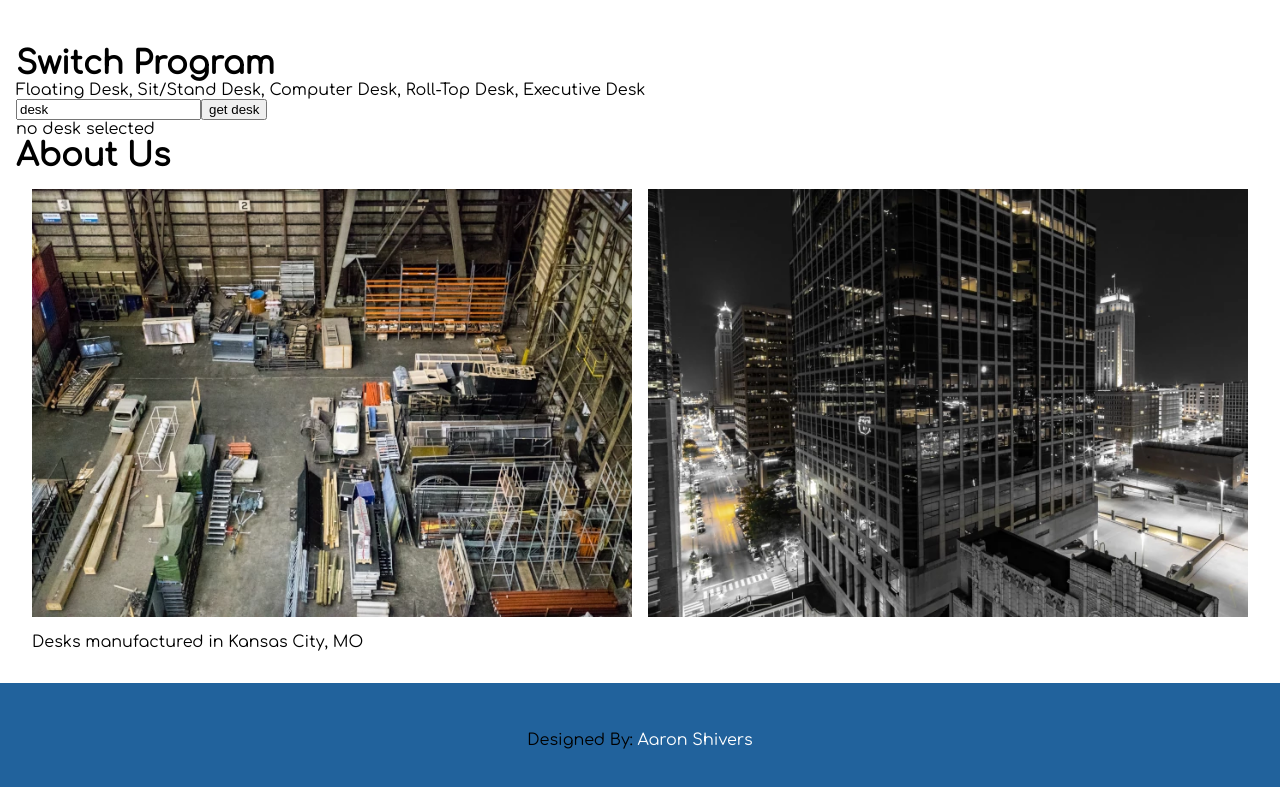
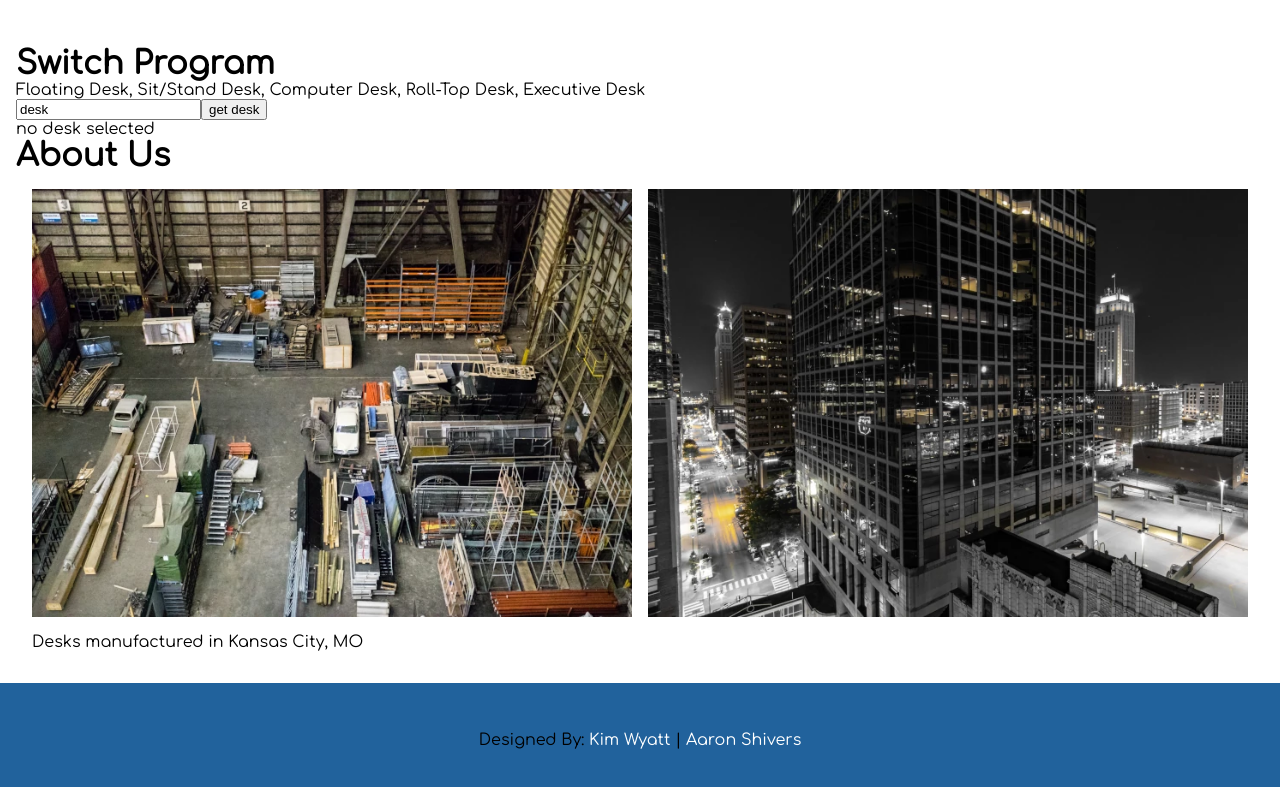
Before and after one commit to wyattkr/desk-by-design, an Angular app: page / in a window 1280 px wide. Shown: the part 1433-2220 px from the top of the page. Built offline with nearby package versions, Linux system fonts and the light colour scheme.

Commit message:
added my name to the footer

```diff
--- a/src/app/footer/footer.component.html
+++ b/src/app/footer/footer.component.html
@@ -1,3 +1,7 @@
 <footer class="footer">
-  <p class="footer__text">Designed By: <a class="footer__link" href="https://aaronshivers.com">Aaron Shivers</a></p>
+  <p class="footer__text">
+    Designed By: <a class="footer__link" href="https://github.com/wyattkr">Kim Wyatt</a>
+    <span> | </span>
+    <a class="footer__link" href="https://aaronshivers.com">Aaron Shivers</a>
+  </p>
 </footer>
```
